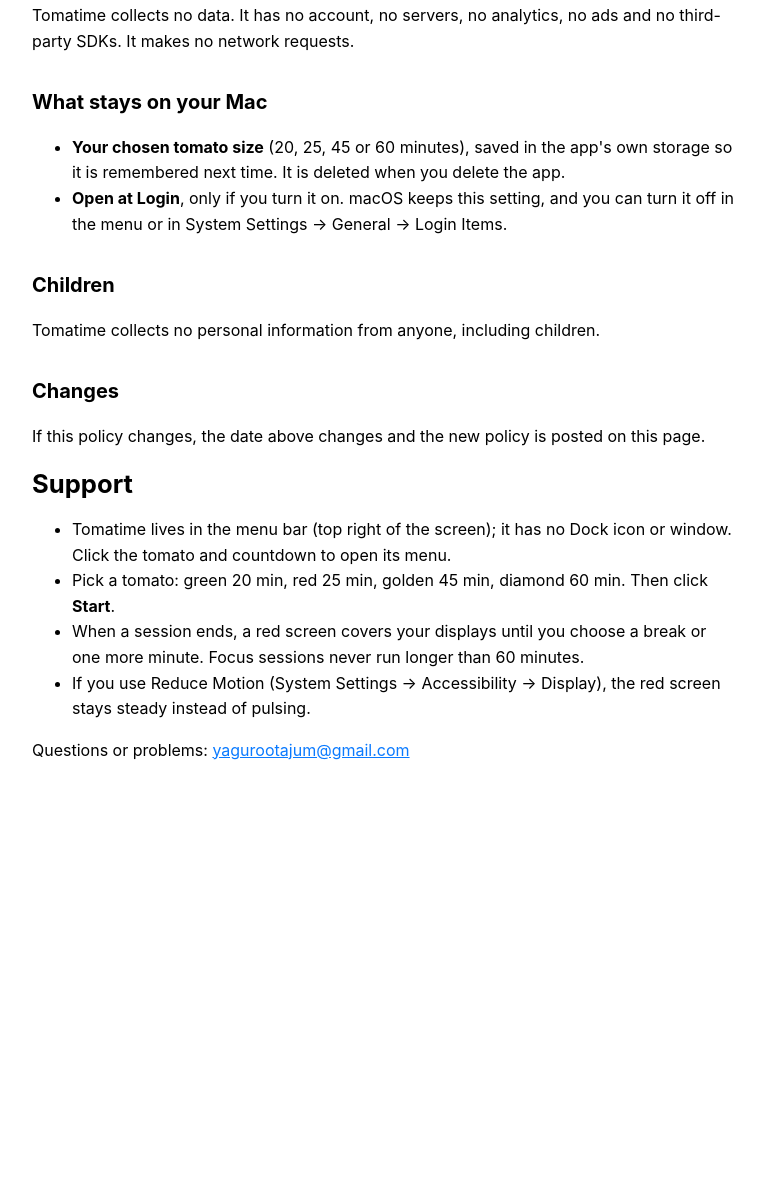
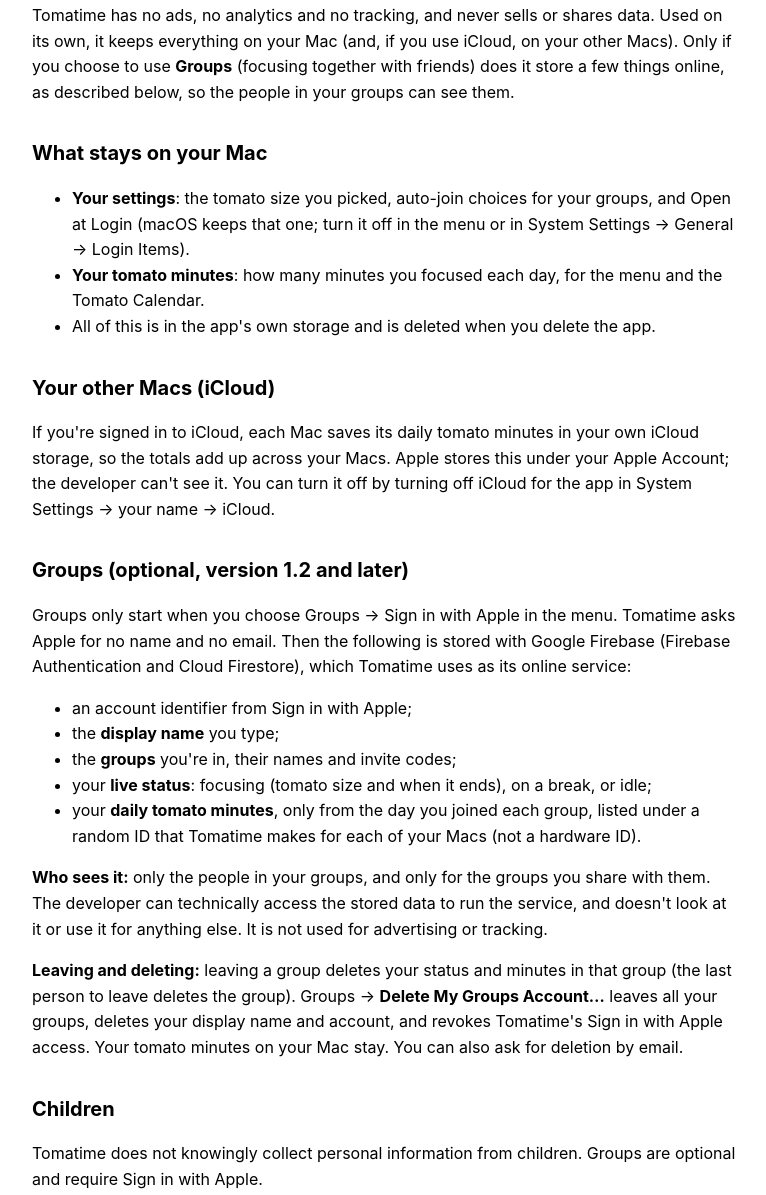
Before and after one commit to sgjlee0520/tomatime, a plain HTML site: page store/privacy/index.html in a window 1280 px wide. Shown: the part 280-1475 px from the top of the page, without its empty margins (256-1022 px from the left). Before the commit the page ends 1123 px from the top, so only its background shows below. Drawn offline with Linux system fonts and the light colour scheme.

Commit message:
Tomatime 1.2 (6): Groups
Version bump, release.sh refuses to build without GoogleService-Info.plist,
privacy page draft for 1.1 minutes/iCloud and 1.2 Groups (not published).

Co-Authored-By: Claude Opus 5.5 <noreply@anthropic.com>

```diff
--- a/project.yml
+++ b/project.yml
@@ -36,8 +36,8 @@ targets:
       base:
         PRODUCT_BUNDLE_IDENTIFIER: com.sgjlee.tomatime
         DEVELOPMENT_TEAM: 976B3SJZGY
-        MARKETING_VERSION: "1.1"
-        CURRENT_PROJECT_VERSION: "5"
+        MARKETING_VERSION: "1.2"
+        CURRENT_PROJECT_VERSION: "6"
         SWIFT_VERSION: "5.0"
         ASSETCATALOG_COMPILER_APPICON_NAME: AppIcon
         ENABLE_HARDENED_RUNTIME: YES
--- a/store/privacy/index.html
+++ b/store/privacy/index.html
@@ -21,22 +21,53 @@
 </head>
 <body>
 <h1>Tomatime — Privacy Policy</h1>
-<p class="meta"><strong>Last updated:</strong> 2026-11-08<br>
+<p class="meta"><strong>Last updated:</strong> 2026-11-10<br>
 Developer: Songgun Lee<br>
 Contact: yagurootajum@gmail.com<br>
 App: Tomatime for Mac (<code>com.sgjlee.tomatime</code>)</p>
 
 <h2>Summary</h2>
-<p>Tomatime collects no data. It has no account, no servers, no analytics, no ads and no third-party SDKs. It makes no network requests.</p>
+<p>Tomatime has no ads, no analytics and no tracking, and never sells or shares data. Used on its own, it keeps
+everything on your Mac (and, if you use iCloud, on your other Macs). Only if you choose to use <strong>Groups</strong>
+(focusing together with friends) does it store a few things online, as described below, so the people in your
+groups can see them.</p>
 
 <h2>What stays on your Mac</h2>
 <ul>
-  <li><strong>Your chosen tomato size</strong> (20, 25, 45 or 60 minutes), saved in the app's own storage so it is remembered next time. It is deleted when you delete the app.</li>
-  <li><strong>Open at Login</strong>, only if you turn it on. macOS keeps this setting, and you can turn it off in the menu or in System Settings → General → Login Items.</li>
+  <li><strong>Your settings</strong>: the tomato size you picked, auto-join choices for your groups, and Open at Login
+  (macOS keeps that one; turn it off in the menu or in System Settings → General → Login Items).</li>
+  <li><strong>Your tomato minutes</strong>: how many minutes you focused each day, for the menu and the Tomato Calendar.</li>
+  <li>All of this is in the app's own storage and is deleted when you delete the app.</li>
 </ul>
 
+<h2>Your other Macs (iCloud)</h2>
+<p>If you're signed in to iCloud, each Mac saves its daily tomato minutes in your own iCloud storage, so the totals
+add up across your Macs. Apple stores this under your Apple Account; the developer can't see it. You can turn it off
+by turning off iCloud for the app in System Settings → your name → iCloud.</p>
+
+<h2>Groups (optional, version 1.2 and later)</h2>
+<p>Groups only start when you choose Groups → Sign in with Apple in the menu. Tomatime asks Apple for no name and
+no email. Then the following is stored with Google Firebase (Firebase Authentication and Cloud Firestore), which
+Tomatime uses as its online service:</p>
+<ul>
+  <li>an account identifier from Sign in with Apple;</li>
+  <li>the <strong>display name</strong> you type;</li>
+  <li>the <strong>groups</strong> you're in, their names and invite codes;</li>
+  <li>your <strong>live status</strong>: focusing (tomato size and when it ends), on a break, or idle;</li>
+  <li>your <strong>daily tomato minutes</strong>, only from the day you joined each group, listed under a random
+  ID that Tomatime makes for each of your Macs (not a hardware ID).</li>
+</ul>
+<p><strong>Who sees it:</strong> only the people in your groups, and only for the groups you share with them. The
+developer can technically access the stored data to run the service, and doesn't look at it or use it for anything
+else. It is not used for advertising or tracking.</p>
+<p><strong>Leaving and deleting:</strong> leaving a group deletes your status and minutes in that group (the last
+person to leave deletes the group). Groups → <strong>Delete My Groups Account…</strong> leaves all your groups,
+deletes your display name and account, and revokes Tomatime's Sign in with Apple access. Your tomato minutes on
+your Mac stay. You can also ask for deletion by email.</p>
+
 <h2>Children</h2>
-<p>Tomatime collects no personal information from anyone, including children.</p>
+<p>Tomatime does not knowingly collect personal information from children. Groups are optional and require Sign in
+with Apple.</p>
 
 <h2>Changes</h2>
 <p>If this policy changes, the date above changes and the new policy is posted on this page.</p>
@@ -45,7 +76,9 @@ App: Tomatime for Mac (<code>com.sgjlee.tomatime</code>)</p>
 <ul>
   <li>Tomatime lives in the menu bar (top right of the screen); it has no Dock icon or window. Click the tomato and countdown to open its menu.</li>
   <li>Pick a tomato: green 20 min, red 25 min, golden 45 min, diamond 60 min. Then click <strong>Start</strong>.</li>
-  <li>When a session ends, a red screen covers your displays until you choose a break or one more minute. Focus sessions never run longer than 60 minutes.</li>
+  <li>When a session ends, a red screen covers your displays until you choose a break, one more minute, or End session (Esc). Focus sessions never run longer than 60 minutes.</li>
+  <li><strong>Custom tomato…</strong> lets you type any length from 1 to 60 minutes. <strong>Tomato Calendar…</strong> shows your minutes per day.</li>
+  <li><strong>Groups</strong>: Groups → New Group… gives you an invite code to send; friends choose Groups → Join with Code…. Start a group tomato from the group's line in the menu; everyone in it gets a 10-second countdown. Pause takes only you out.</li>
   <li>If you use Reduce Motion (System Settings → Accessibility → Display), the red screen stays steady instead of pulsing.</li>
 </ul>
 <p>Questions or problems: <a href="mailto:yagurootajum@gmail.com">yagurootajum@gmail.com</a></p>
```
Also changed, not shown: 1 other file.
